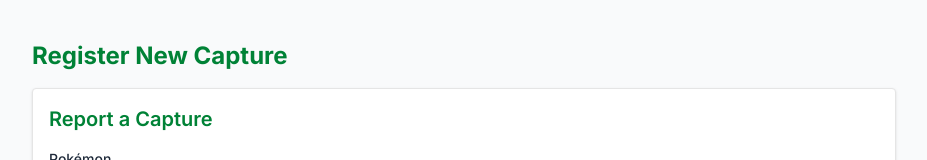
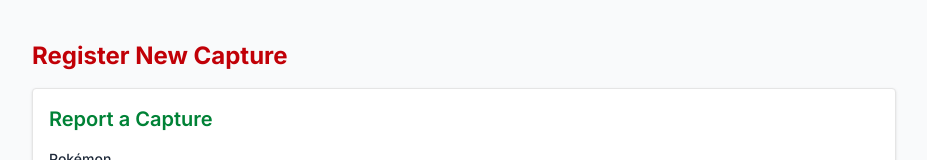
Before and after one commit to Leticia-Chamarelli/front_next_pokemon_project, a Next.js app: page /captured/create in a window 1280 px wide. Shown: the top 160 px of the page, without its empty margins (176-1103 px from the left). Built offline with nearby package versions, Linux system fonts and the light colour scheme; no server answers.

Commit message:
update routing to separate capture and sighting create and list pages

```diff
--- a/src/app/captured/create/page.tsx
+++ b/src/app/captured/create/page.tsx
@@ -1,22 +1,19 @@
 "use client";
 
-import { useState } from "react";
-import { useAuth } from "@/context/AuthContext";
 import { CreateCapturedForm } from "@/components/pokemon/captured/CreateCapturedForm";
+import { useRouter } from "next/navigation";
 
 export default function CapturedCreatePage() {
-  const { accessToken } = useAuth();
+  const router = useRouter();
 
   return (
     <main className="max-w-4xl mx-auto mt-10 px-4">
-      <h1 className="text-2xl font-bold mb-4 text-green-700">Register New Capture</h1>
-
-      <CreateCapturedForm onCreated={() => {
-        // Opcional: redirecionar para /captured após criar
-        // Exemplo com next/navigation:
-        // const router = useRouter();
-        // router.push("/captured");
-      }} />
+      <h1 className="text-2xl font-bold mb-4 text-red-700">Register New Capture</h1>
+      <CreateCapturedForm
+        onCreated={() => {
+          router.push("/captured");
+        }}
+      />
     </main>
   );
 }
--- a/src/app/captured/page.tsx
+++ b/src/app/captured/page.tsx
@@ -2,7 +2,6 @@
 
 import { useEffect, useState } from "react";
 import { useAuth } from "@/context/AuthContext";
-import { CreateCapturedForm } from "@/components/pokemon/captured/CreateCapturedForm";
 
 interface CapturedPokemon {
   id: number;
@@ -23,7 +22,6 @@ export default function CapturedPage() {
 
   async function fetchCaptures() {
     if (!accessToken) {
-      console.warn("Access token is missing!");
       setError("User not authenticated.");
       setLoading(false);
       return;
@@ -33,21 +31,15 @@ export default function CapturedPage() {
     setError("");
 
     try {
-      console.log("Fetching captures from:", `${process.env.NEXT_PUBLIC_BACKEND_URL}/captured`);
-      console.log("Using token:", accessToken);
-
       const res = await fetch(`${process.env.NEXT_PUBLIC_BACKEND_URL}/captured`, {
         headers: {
           Authorization: `Bearer ${accessToken}`,
         },
       });
 
-      console.log("Response status:", res.status);
-
       if (!res.ok) {
         const errorText = await res.text();
-        console.error("Error response:", errorText);
-        throw new Error("Failed to fetch captures");
+        throw new Error(errorText || "Failed to fetch captures");
       }
 
       const data: CapturedPokemon[] = await res.json();
@@ -72,7 +64,6 @@ export default function CapturedPage() {
 
       setCaptures(extendedData);
     } catch (err: any) {
-      console.error("Fetch error:", err);
       setError(err.message || "Something went wrong");
     } finally {
       setLoading(false);
@@ -86,8 +77,6 @@ export default function CapturedPage() {
   return (
     <main className="max-w-4xl mx-auto mt-10 px-4">
       <h1 className="text-2xl font-bold mb-4 text-green-700">Pokémon Captures</h1>
-
-      <CreateCapturedForm onCreated={() => fetchCaptures()} />
 
       {loading && <p>Loading...</p>}
       {error && <p className="text-red-500">{error}</p>}
--- a/src/app/dashboard/page.tsx
+++ b/src/app/dashboard/page.tsx
@@ -47,10 +47,12 @@ export default function DashboardPage() {
         <div className="relative z-10 max-w-4xl mx-auto w-full text-center flex flex-col justify-between min-h-screen px-4 py-4">
           <div>
             <h1 className="text-4xl md:text-5xl font-extrabold text-gray-900 mt-4 md:mt-8">
-              Welcome back, <span className="text-red-600">{user?.username || "Trainer"}</span>!
+              Welcome back,{" "}
+              <span className="text-red-600">{user?.username || "Trainer"}</span>!
             </h1>
             <p className="text-lg md:text-xl text-gray-700 mb-4 max-w-2xl mx-auto">
-              Ready to continue your Pokémon journey? Choose your next adventure below!
+              Ready to continue your Pokémon journey? Choose your next adventure
+              below!
             </p>
           </div>
 
```
